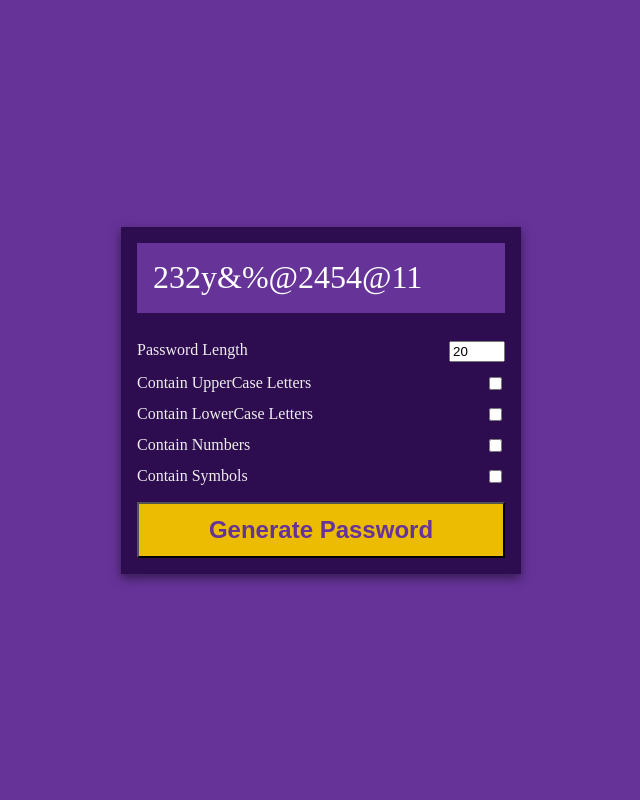
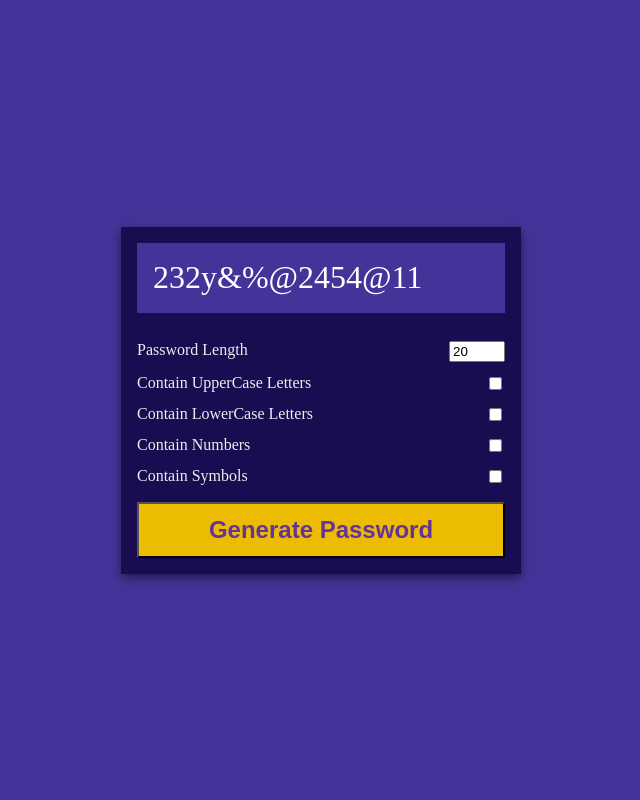
Before and after one commit to godanaemiru/Password_generator, a PHP site: page / in a window 1280 px wide. Shown: the whole page, without its empty margins (319-959 px from the left). Run offline with PHP 8.4, Linux system fonts and the light colour scheme.

Commit message:
changed background colors

```diff
--- a/style.css
+++ b/style.css
@@ -4,7 +4,7 @@
 }
 
 body {
-    background-color: rebeccapurple;
+    background-color: #463399;
     color: white;
     display: flex;
     align-items: center;
@@ -14,7 +14,7 @@ body {
 }
 
 .pw-container {
-    background-color: rgb(46, 12, 80);
+    background-color: rgb(26, 12, 80);
     box-shadow: 0 4px 10px rgba(0, 0, 0, 0.5);
     width: 400px;
 }
@@ -24,7 +24,7 @@ body {
 }
 
 .pw {
-    background-color: rebeccapurple;
+    background-color: #463399;
     display: flex;
     font-size: 2rem;
     align-items: center;
@@ -70,6 +70,7 @@ body {
     color: rebeccapurple;
     display: block;
     font-weight: bold;
+    cursor: pointer;
     font-size: 1.5rem;
     padding: 0.75rem;
     margin-top: 1rem;
```
